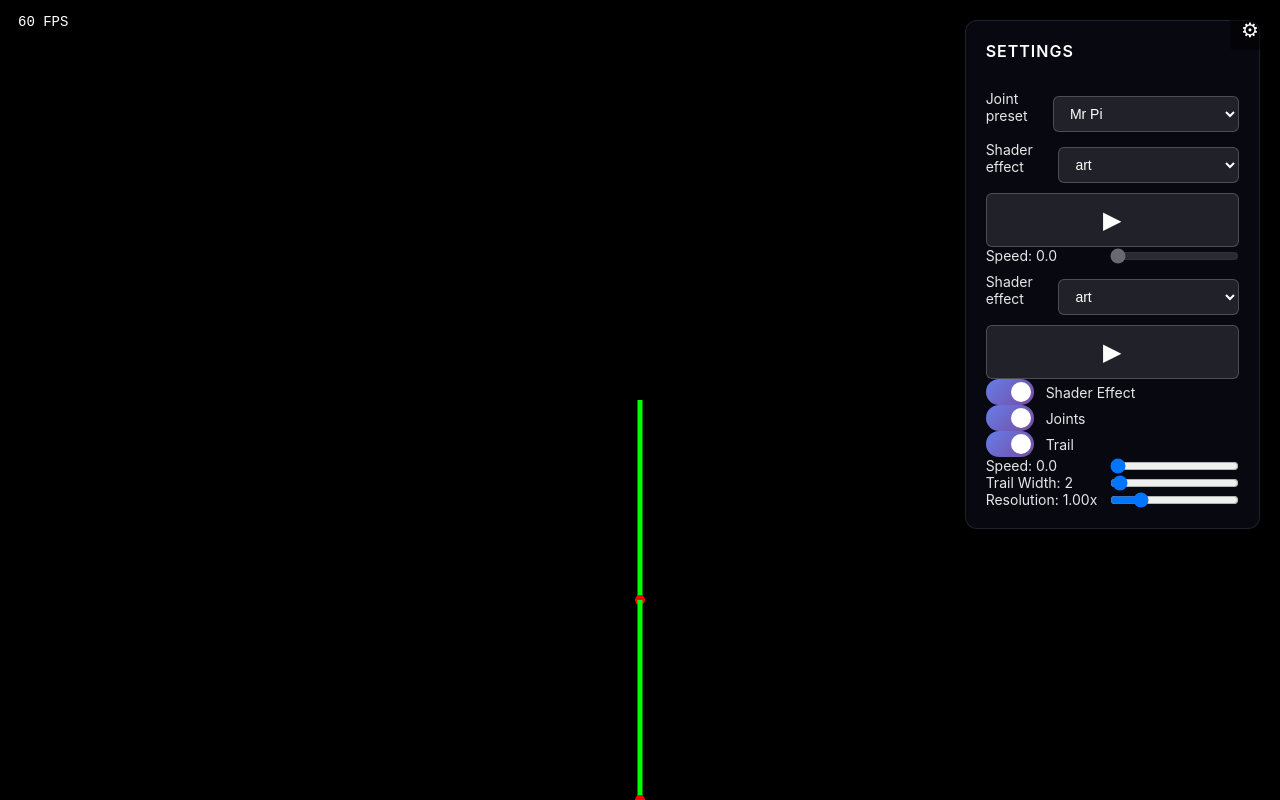
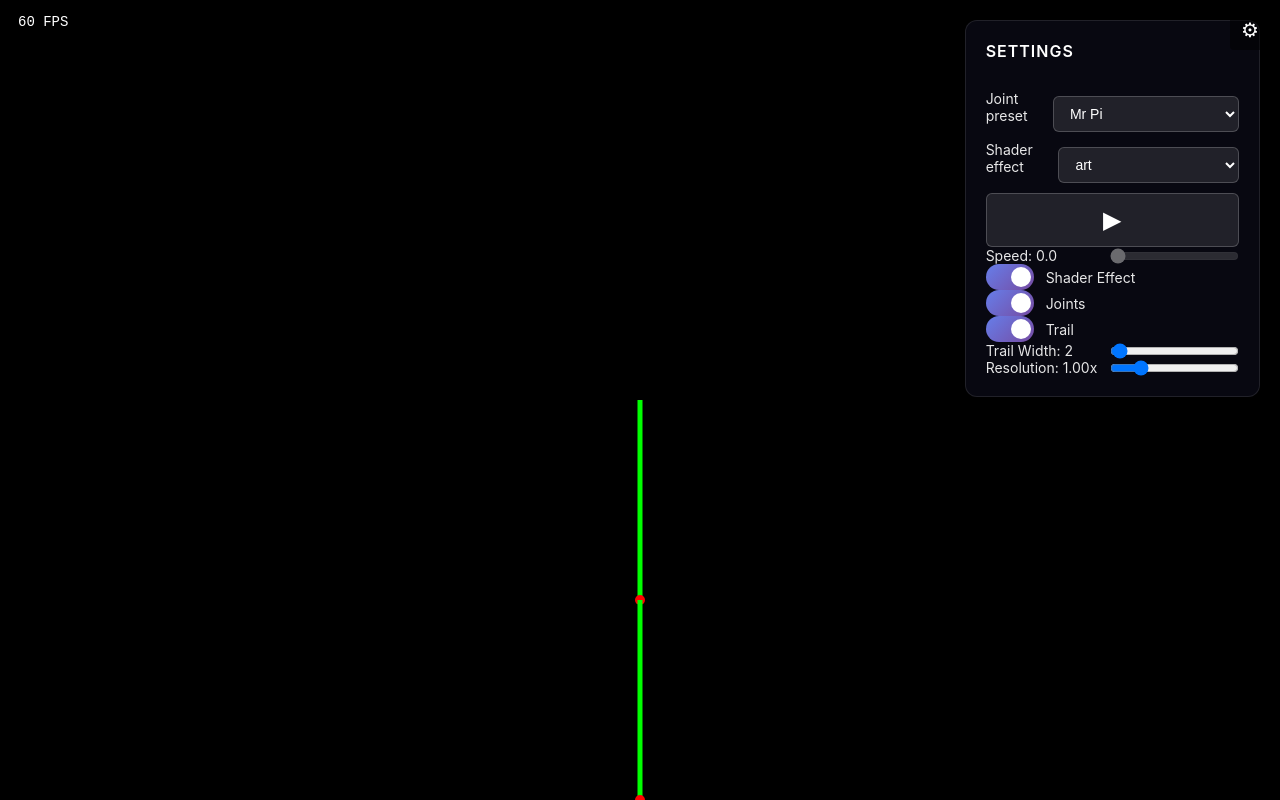
Before and after one commit to Pallar1s/Kaleidoscope, a React (Vite) app: page / in a window 1280 px wide. Built offline with nearby package versions, Linux system fonts and the light colour scheme.

Commit message:
Fix duplicate elements in side panel

```diff
--- a/src/SidePanel.jsx
+++ b/src/SidePanel.jsx
@@ -57,29 +57,6 @@ export default function SidePanel({ visible, isPaused, onTogglePause, shaderEnab
       </div>
 
       <div className={styles.setting}>
-        <span className={styles.label}>Shader effect</span>
-        <select
-          className={styles.select}
-          value={effect}
-          onChange={(e) => onEffectChange(e.target.value)}
-        >
-          {shaderNames.map((name) => (
-            <option key={name} value={name}>{name}</option>
-          ))}
-        </select>
-      </div>
-
-      <div className={styles.setting}>
-        <button
-          onClick={onTogglePause}
-          className={styles.playPauseButton}
-          title={isPaused ? "Play" : "Pause"}
-        >
-          {isPaused ? "▶" : "⏸"}
-        </button>
-      </div>
-
-      <div className={styles.setting}>
         <label className={styles.toggle}>
           <input
             type="checkbox"
@@ -116,18 +93,6 @@ export default function SidePanel({ visible, isPaused, onTogglePause, shaderEnab
       </div>
 
       <div className={styles.setting}>
-        <span className={styles.label}>Speed: {speedMultiplier.toFixed(1)}</span>
-        <input
-          type="range"
-          min="0"
-          max="10"
-          step="0.1"
-          value={speedMultiplier}
-          onChange={(e) => onSpeedChange(parseFloat(e.target.value))}
-        />
-      </div>
-
-      <div className={styles.setting}>
         <span className={styles.label}>Trail Width: {trailWidth}</span>
         <input
           type="range"
```
Also changed, not shown: 3 other files (tests, documents, lock files or other folders).
